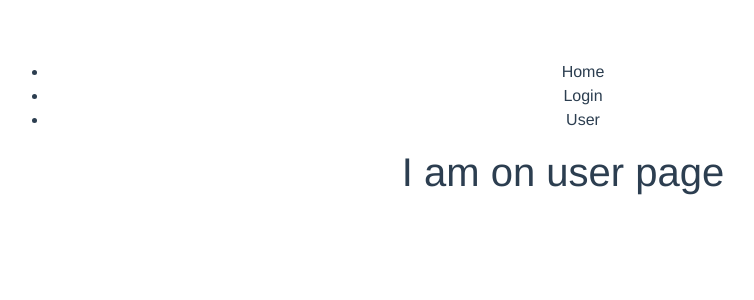
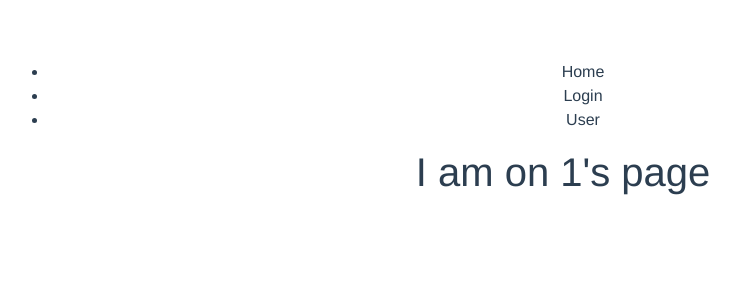
Before and after one commit to guillaumeduhan/vue-bootstrap-firebase, a Vue app: page /user/1 in a window 1280 px wide. Shown: the top 300 px of the page, without its empty margins (77-831 px from the left). Built offline with nearby package versions, Linux system fonts and the light colour scheme.

Commit message:
Update User.vue

```diff
--- a/src/views/User.vue
+++ b/src/views/User.vue
@@ -1,6 +1,6 @@
 <template lang="html">
   <div>
-    <h1>I am on user page</h1>
+    <h1 v-if="$route.params.id">I am on {{ $route.params.id }}'s page</h1>
   </div>
 </template>
 
```
